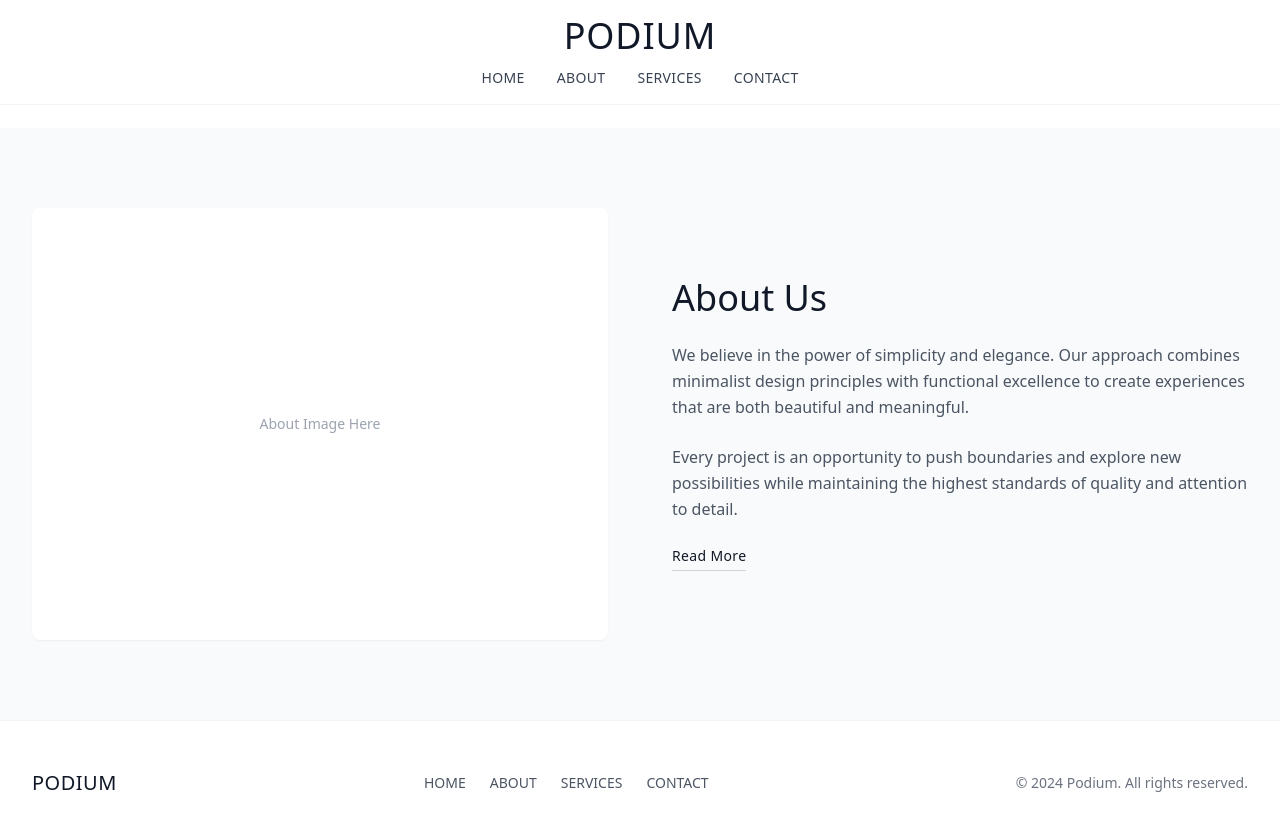
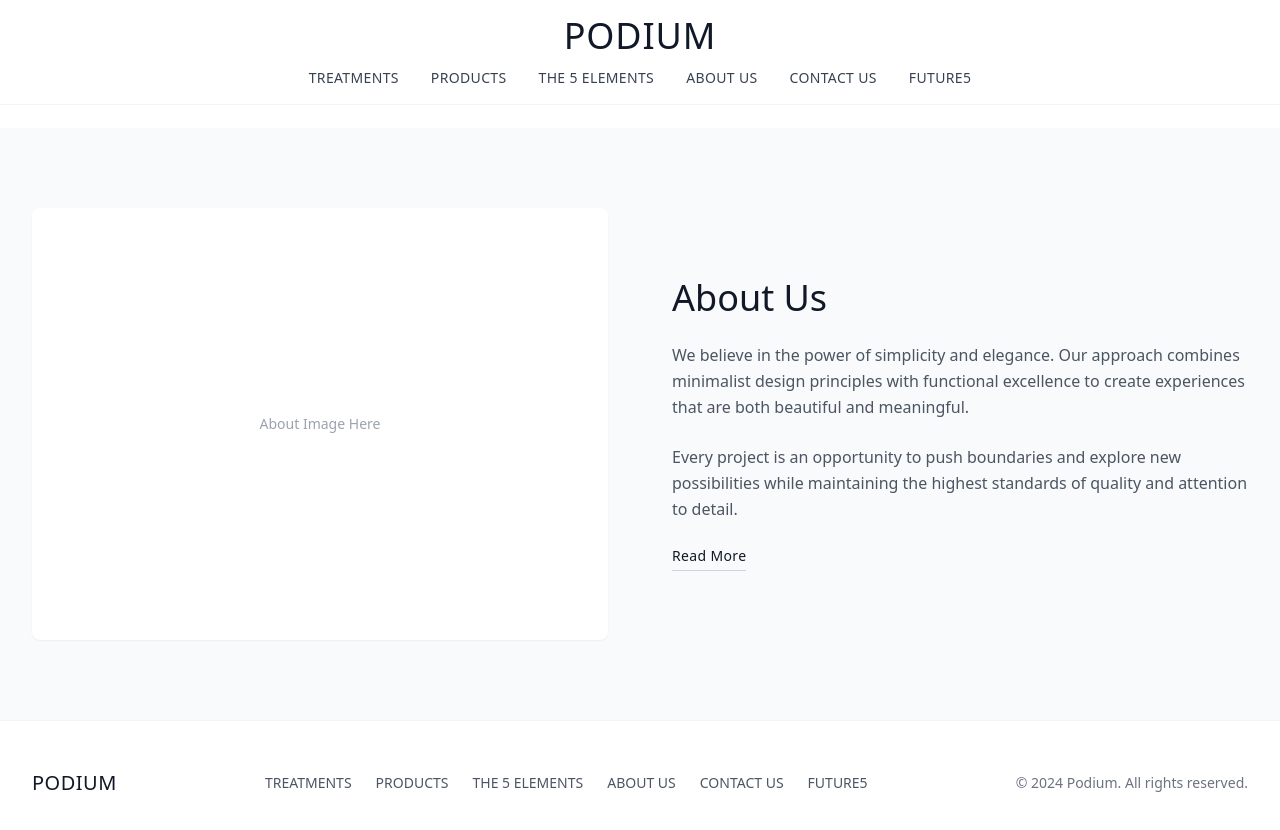
Before and after one commit to Dbevanda/podium-salon, a React (Vite) app: page /about in a window 1280 px wide. Shown: the top 830 px of the page. Built offline with nearby package versions, Linux system fonts and the light colour scheme; a web font is replaced by a local one.

Commit message:
Refactor: Update header navigation
Update header navigation elements and links based on the user's request.

```diff
--- a/src/App.tsx
+++ b/src/App.tsx
@@ -8,6 +8,9 @@ import Index from "./pages/Index";
 import About from "./pages/About";
 import Services from "./pages/Services";
 import Contact from "./pages/Contact";
+import Treatments from "./pages/Treatments";
+import Products from "./pages/Products";
+import The5Elements from "./pages/The5Elements";
 import NotFound from "./pages/NotFound";
 
 const queryClient = new QueryClient();
@@ -20,6 +23,9 @@ const App = () => (
       <BrowserRouter>
         <Routes>
           <Route path="/" element={<Index />} />
+          <Route path="/treatments" element={<Treatments />} />
+          <Route path="/products" element={<Products />} />
+          <Route path="/the-5-elements" element={<The5Elements />} />
           <Route path="/about" element={<About />} />
           <Route path="/services" element={<Services />} />
           <Route path="/contact" element={<Contact />} />
--- a/src/components/Footer.tsx
+++ b/src/components/Footer.tsx
@@ -8,20 +8,22 @@ const Footer = () => {
         <div className="flex flex-col md:flex-row justify-between items-center space-y-4 md:space-y-0">
           {/* Logo */}
           <div>
-            <h3 className="text-xl font-medium text-gray-900 tracking-wide">PODIUM</h3>
+            <h3 className="text-xl font-medium text-gray-900 tracking-wide font-avenir">PODIUM</h3>
           </div>
 
           {/* Navigation */}
-          <nav className="flex space-x-6">
-            <Link to="/" className="text-gray-600 hover:text-gray-900 text-sm transition-colors uppercase">Home</Link>
-            <Link to="/about" className="text-gray-600 hover:text-gray-900 text-sm transition-colors uppercase">About</Link>
-            <Link to="/services" className="text-gray-600 hover:text-gray-900 text-sm transition-colors uppercase">Services</Link>
-            <Link to="/contact" className="text-gray-600 hover:text-gray-900 text-sm transition-colors uppercase">Contact</Link>
+          <nav className="flex flex-wrap justify-center gap-x-6 gap-y-2">
+            <Link to="/treatments" className="text-gray-600 hover:text-gray-900 text-sm transition-colors uppercase font-avenir">Treatments</Link>
+            <Link to="/products" className="text-gray-600 hover:text-gray-900 text-sm transition-colors uppercase font-avenir">Products</Link>
+            <Link to="/the-5-elements" className="text-gray-600 hover:text-gray-900 text-sm transition-colors uppercase font-avenir">The 5 elements</Link>
+            <Link to="/about" className="text-gray-600 hover:text-gray-900 text-sm transition-colors uppercase font-avenir">About us</Link>
+            <Link to="/contact" className="text-gray-600 hover:text-gray-900 text-sm transition-colors uppercase font-avenir">Contact us</Link>
+            <a href="https://www.futurecosmetics.com/" target="_blank" rel="noopener noreferrer" className="text-gray-600 hover:text-gray-900 text-sm transition-colors uppercase font-avenir">Future5</a>
           </nav>
 
           {/* Copyright */}
           <div>
-            <p className="text-gray-500 text-sm">© 2024 Podium. All rights reserved.</p>
+            <p className="text-gray-500 text-sm font-avenir">© 2024 Podium. All rights reserved.</p>
           </div>
         </div>
       </div>
--- a/src/components/Header.tsx
+++ b/src/components/Header.tsx
@@ -13,7 +13,7 @@ const Header = () => {
           {/* Brand Name */}
           <div className="mb-3">
             <Link to="/">
-              <h1 className="text-3xl md:text-4xl font-medium text-gray-900 tracking-wide">
+              <h1 className="text-3xl md:text-4xl font-medium text-gray-900 tracking-wide font-avenir">
                 PODIUM
               </h1>
             </Link>
@@ -21,18 +21,24 @@ const Header = () => {
 
           {/* Desktop Navigation */}
           <nav className="hidden md:flex space-x-8">
-            <Link to="/" className="text-gray-700 hover:text-gray-900 text-sm font-medium tracking-wide transition-colors uppercase">
-              Home
+            <Link to="/treatments" className="text-gray-700 hover:text-gray-900 text-sm font-medium tracking-wide transition-colors uppercase font-avenir">
+              Treatments
             </Link>
-            <Link to="/about" className="text-gray-700 hover:text-gray-900 text-sm font-medium tracking-wide transition-colors uppercase">
-              About
+            <Link to="/products" className="text-gray-700 hover:text-gray-900 text-sm font-medium tracking-wide transition-colors uppercase font-avenir">
+              Products
             </Link>
-            <Link to="/services" className="text-gray-700 hover:text-gray-900 text-sm font-medium tracking-wide transition-colors uppercase">
-              Services
+            <Link to="/the-5-elements" className="text-gray-700 hover:text-gray-900 text-sm font-medium tracking-wide transition-colors uppercase font-avenir">
+              The 5 elements
             </Link>
-            <Link to="/contact" className="text-gray-700 hover:text-gray-900 text-sm font-medium tracking-wide transition-colors uppercase">
-              Contact
+            <Link to="/about" className="text-gray-700 hover:text-gray-900 text-sm font-medium tracking-wide transition-colors uppercase font-avenir">
+              About us
             </Link>
+            <Link to="/contact" className="text-gray-700 hover:text-gray-900 text-sm font-medium tracking-wide transition-colors uppercase font-avenir">
+              Contact us
+            </Link>
+            <a href="https://www.futurecosmetics.com/" target="_blank" rel="noopener noreferrer" className="text-gray-700 hover:text-gray-900 text-sm font-medium tracking-wide transition-colors uppercase font-avenir">
+              Future5
+            </a>
           </nav>
 
           {/* Mobile menu button */}
@@ -50,18 +56,24 @@ const Header = () => {
         {isMenuOpen && (
           <div className="md:hidden bg-white border-t border-gray-100">
             <div className="px-2 pt-2 pb-3 space-y-1">
-              <Link to="/" className="block px-3 py-2 text-gray-700 hover:text-gray-900 text-sm font-medium uppercase text-center">
-                Home
+              <Link to="/treatments" className="block px-3 py-2 text-gray-700 hover:text-gray-900 text-sm font-medium uppercase text-center font-avenir">
+                Treatments
               </Link>
-              <Link to="/about" className="block px-3 py-2 text-gray-700 hover:text-gray-900 text-sm font-medium uppercase text-center">
-                About
+              <Link to="/products" className="block px-3 py-2 text-gray-700 hover:text-gray-900 text-sm font-medium uppercase text-center font-avenir">
+                Products
               </Link>
-              <Link to="/services" className="block px-3 py-2 text-gray-700 hover:text-gray-900 text-sm font-medium uppercase text-center">
-                Services
+              <Link to="/the-5-elements" className="block px-3 py-2 text-gray-700 hover:text-gray-900 text-sm font-medium uppercase text-center font-avenir">
+                The 5 elements
               </Link>
-              <Link to="/contact" className="block px-3 py-2 text-gray-700 hover:text-gray-900 text-sm font-medium uppercase text-center">
-                Contact
+              <Link to="/about" className="block px-3 py-2 text-gray-700 hover:text-gray-900 text-sm font-medium uppercase text-center font-avenir">
+                About us
               </Link>
+              <Link to="/contact" className="block px-3 py-2 text-gray-700 hover:text-gray-900 text-sm font-medium uppercase text-center font-avenir">
+                Contact us
+              </Link>
+              <a href="https://www.futurecosmetics.com/" target="_blank" rel="noopener noreferrer" className="block px-3 py-2 text-gray-700 hover:text-gray-900 text-sm font-medium uppercase text-center font-avenir">
+                Future5
+              </a>
             </div>
           </div>
         )}
--- /dev/null
+++ b/src/pages/Products.tsx
@@ -0,0 +1,59 @@
+
+import Header from "@/components/Header";
+import Footer from "@/components/Footer";
+
+const Products = () => {
+  return (
+    <div className="min-h-screen bg-white">
+      <Header />
+      <main className="pt-32">
+        <section className="py-20 bg-white">
+          <div className="max-w-7xl mx-auto px-4 sm:px-6 lg:px-8">
+            <div className="text-center mb-16">
+              <h2 className="text-3xl md:text-4xl font-light text-gray-900 mb-4 font-avenir">
+                Products
+              </h2>
+              <p className="text-gray-600 max-w-2xl mx-auto leading-relaxed font-avenir">
+                Premium skincare products crafted with the finest ingredients.
+              </p>
+            </div>
+
+            <div className="grid grid-cols-1 md:grid-cols-2 lg:grid-cols-4 gap-8">
+              <div className="text-center">
+                <div className="aspect-square bg-gray-100 rounded-lg mb-4 flex items-center justify-center">
+                  <p className="text-gray-400 text-sm font-avenir">Product Image</p>
+                </div>
+                <h3 className="text-lg font-medium text-gray-900 mb-2 font-avenir">Cleansers</h3>
+                <p className="text-gray-600 font-avenir">Gentle cleansing solutions</p>
+              </div>
+              <div className="text-center">
+                <div className="aspect-square bg-gray-100 rounded-lg mb-4 flex items-center justify-center">
+                  <p className="text-gray-400 text-sm font-avenir">Product Image</p>
+                </div>
+                <h3 className="text-lg font-medium text-gray-900 mb-2 font-avenir">Serums</h3>
+                <p className="text-gray-600 font-avenir">Concentrated treatments</p>
+              </div>
+              <div className="text-center">
+                <div className="aspect-square bg-gray-100 rounded-lg mb-4 flex items-center justify-center">
+                  <p className="text-gray-400 text-sm font-avenir">Product Image</p>
+                </div>
+                <h3 className="text-lg font-medium text-gray-900 mb-2 font-avenir">Moisturizers</h3>
+                <p className="text-gray-600 font-avenir">Hydrating formulations</p>
+              </div>
+              <div className="text-center">
+                <div className="aspect-square bg-gray-100 rounded-lg mb-4 flex items-center justify-center">
+                  <p className="text-gray-400 text-sm font-avenir">Product Image</p>
+                </div>
+                <h3 className="text-lg font-medium text-gray-900 mb-2 font-avenir">Sun Protection</h3>
+                <p className="text-gray-600 font-avenir">Advanced UV defense</p>
+              </div>
+            </div>
+          </div>
+        </section>
+      </main>
+      <Footer />
+    </div>
+  );
+};
+
+export default Products;
--- /dev/null
+++ b/src/pages/The5Elements.tsx
@@ -0,0 +1,48 @@
+
+import Header from "@/components/Header";
+import Footer from "@/components/Footer";
+
+const The5Elements = () => {
+  const elements = [
+    { name: "Fire", description: "Energy and vitality for radiant skin", color: "bg-red-100" },
+    { name: "Water", description: "Hydration and flow for balanced complexion", color: "bg-blue-100" },
+    { name: "Earth", description: "Grounding and stability for skin health", color: "bg-yellow-100" },
+    { name: "Metal", description: "Precision and clarity for refined beauty", color: "bg-gray-100" },
+    { name: "Wood", description: "Growth and renewal for youthful appearance", color: "bg-green-100" }
+  ];
+
+  return (
+    <div className="min-h-screen bg-white">
+      <Header />
+      <main className="pt-32">
+        <section className="py-20 bg-white">
+          <div className="max-w-7xl mx-auto px-4 sm:px-6 lg:px-8">
+            <div className="text-center mb-16">
+              <h2 className="text-3xl md:text-4xl font-light text-gray-900 mb-4 font-avenir">
+                The 5 Elements
+              </h2>
+              <p className="text-gray-600 max-w-2xl mx-auto leading-relaxed font-avenir">
+                Our philosophy is rooted in the ancient wisdom of the five elements, creating harmony between nature and beauty.
+              </p>
+            </div>
+
+            <div className="grid grid-cols-1 md:grid-cols-2 lg:grid-cols-5 gap-6">
+              {elements.map((element, index) => (
+                <div key={index} className={`${element.color} p-6 rounded-lg text-center`}>
+                  <div className="w-16 h-16 bg-white rounded-full mx-auto mb-4 flex items-center justify-center">
+                    <div className="w-8 h-8 bg-gray-300 rounded-full"></div>
+                  </div>
+                  <h3 className="text-xl font-medium text-gray-900 mb-3 font-avenir">{element.name}</h3>
+                  <p className="text-gray-700 text-sm font-avenir">{element.description}</p>
+                </div>
+              ))}
+            </div>
+          </div>
+        </section>
+      </main>
+      <Footer />
+    </div>
+  );
+};
+
+export default The5Elements;
--- /dev/null
+++ b/src/pages/Treatments.tsx
@@ -0,0 +1,43 @@
+
+import Header from "@/components/Header";
+import Footer from "@/components/Footer";
+
+const Treatments = () => {
+  return (
+    <div className="min-h-screen bg-white">
+      <Header />
+      <main className="pt-32">
+        <section className="py-20 bg-white">
+          <div className="max-w-7xl mx-auto px-4 sm:px-6 lg:px-8">
+            <div className="text-center mb-16">
+              <h2 className="text-3xl md:text-4xl font-light text-gray-900 mb-4 font-avenir">
+                Treatments
+              </h2>
+              <p className="text-gray-600 max-w-2xl mx-auto leading-relaxed font-avenir">
+                Discover our range of advanced treatments designed to enhance your natural beauty.
+              </p>
+            </div>
+
+            <div className="grid grid-cols-1 md:grid-cols-2 lg:grid-cols-3 gap-8">
+              <div className="bg-gray-50 p-6 rounded-lg">
+                <h3 className="text-xl font-medium text-gray-900 mb-4 font-avenir">Facial Treatments</h3>
+                <p className="text-gray-600 font-avenir">Advanced facial treatments for all skin types.</p>
+              </div>
+              <div className="bg-gray-50 p-6 rounded-lg">
+                <h3 className="text-xl font-medium text-gray-900 mb-4 font-avenir">Body Treatments</h3>
+                <p className="text-gray-600 font-avenir">Rejuvenating body treatments for complete wellness.</p>
+              </div>
+              <div className="bg-gray-50 p-6 rounded-lg">
+                <h3 className="text-xl font-medium text-gray-900 mb-4 font-avenir">Anti-Aging</h3>
+                <p className="text-gray-600 font-avenir">Cutting-edge anti-aging solutions.</p>
+              </div>
+            </div>
+          </div>
+        </section>
+      </main>
+      <Footer />
+    </div>
+  );
+};
+
+export default Treatments;
```
